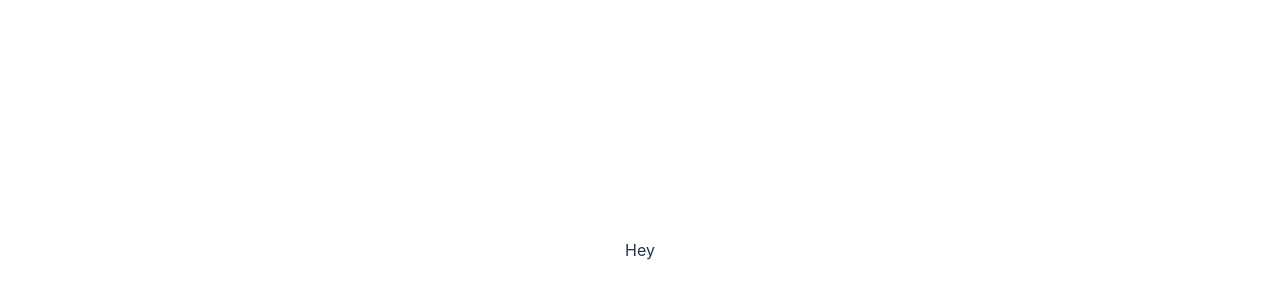
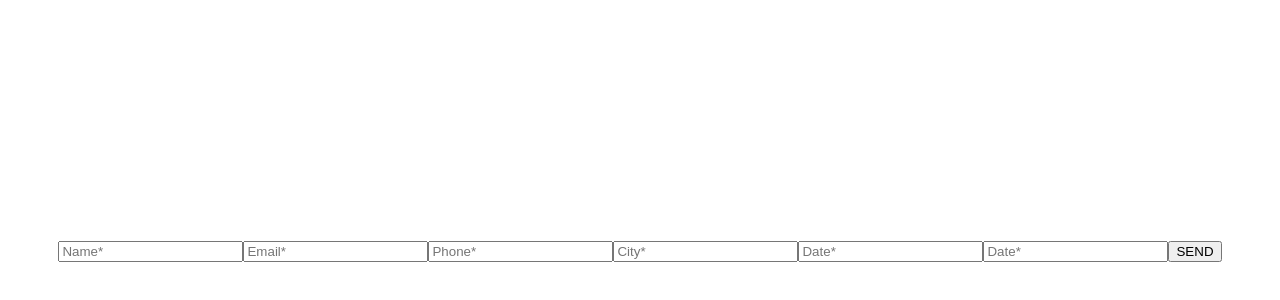
Before and after one commit to missatrox44/love-thy-selfie, a React (Vite) app: page / in a window 1280 px wide. Shown: the part 150-450 px from the top of the page. Built offline with nearby package versions, Linux system fonts and the light colour scheme.

Commit message:
input fields added

```diff
--- a/src/App.jsx
+++ b/src/App.jsx
@@ -1,9 +1,14 @@
-import './App.css'
+import './App.css';
+import ContactForm from './components/ContactForm';
+
 
 function App() {
 
   return (
-    <p>Hey</p>
+    <div>
+      <ContactForm/>
+    </div>
+
   )
 }
 
--- a/src/components/ContactForm/index.jsx
+++ b/src/components/ContactForm/index.jsx
@@ -0,0 +1,56 @@
+import React from "react";
+
+
+
+
+export default function ContactForm () {
+
+  return (
+    <form>
+      <input
+        required
+        name="name"
+        placeholder="Name*"
+        // value={name}
+        //onChange={}
+      />
+      <input
+        required
+        name="email"
+        placeholder="Email*"
+        // value={name}
+        //onChange={}
+      />
+      <input
+        required
+        name="phone"
+        placeholder="Phone*"
+        // value={name}
+        //onChange={}
+      />
+      <input
+        required
+        name="city"
+        placeholder="City*"
+        // value={name}
+        //onChange={}
+      />
+      <input
+        required
+        name="date"
+        placeholder="Date*"
+        // value={name}
+        //onChange={}
+      />
+      <input
+        name="date"
+        placeholder="Date*"
+        // value={name}
+        //onChange={}
+      />
+      <input type="submit" value="SEND"/>
+    </form>
+
+  )
+
+}
```
